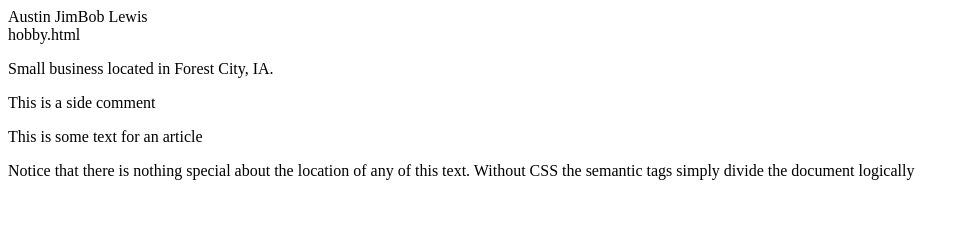
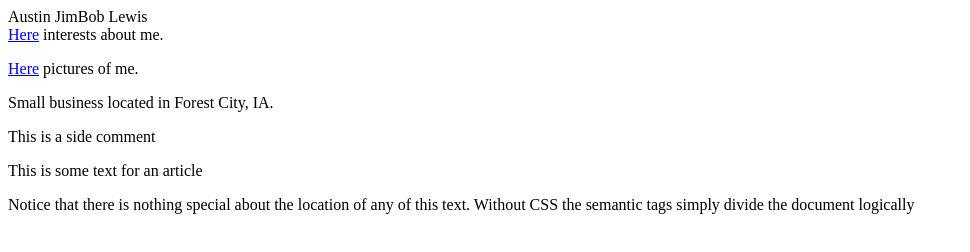
Before and after one commit to lewiau02/lewiau02.github.io, a plain HTML site: page index.html in a window 1280 px wide. Shown: the whole page, without its empty margins (0-970 px from the left). Drawn offline with Linux system fonts and the light colour scheme.

Commit message:
Update index.html

```diff
--- a/index.html
+++ b/index.html
@@ -4,7 +4,8 @@
   </head>
   <body>
 <header> Austin JimBob Lewis </header>
-<nav> <link> hobby.html </link></nav>
+<a href="hobby.html">Here</a> interests about me.</p>
+<a href="gallery.html">Here</a> pictures of me.</p>
 <p>Small business located in Forest City, IA.</p>
 <aside>
 <p>This is a side comment</p>
```
